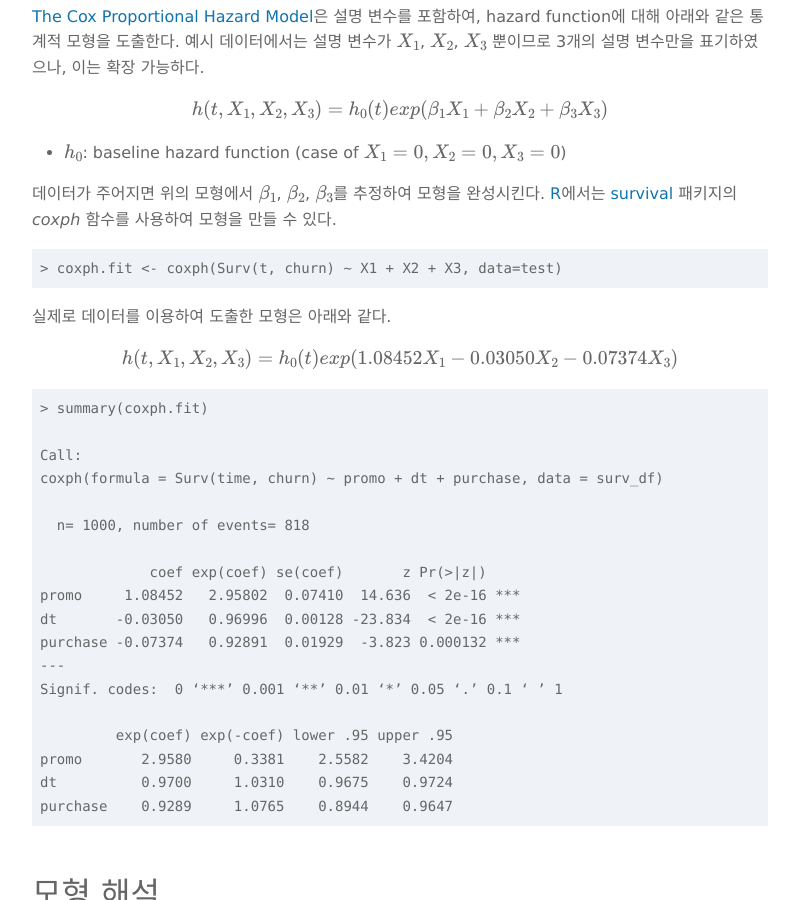
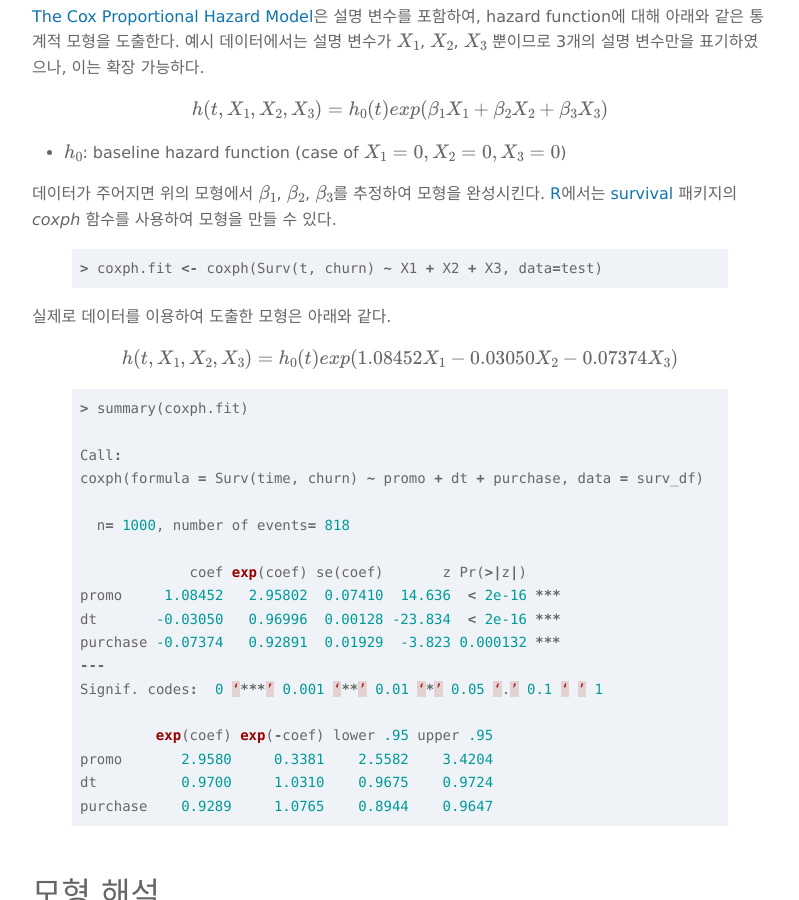
Before and after one commit to boxnwhiskr/boxnwhiskr.github.io, a Jekyll site: the page built from _posts/2015-04-24-drawing_survival_curves_with_predictors.markdown, in a window 1280 px wide and 900 px high, scrolled down 4063 px. Shown: the whole window, without its empty margins (240-1039 px from the left). Built offline with Jekyll 4.4.1, drawn with Linux system fonts in a browser that asks for light colours; nearby versions of some CDN libraries; some web fonts are replaced; formulas are drawn with MathJax 3; some of the changed text lies outside the part shown.

Commit message:
Highlight R code

```diff
--- a/_posts/2015-04-24-drawing_survival_curves_with_predictors.markdown
+++ b/_posts/2015-04-24-drawing_survival_curves_with_predictors.markdown
@@ -114,32 +114,34 @@ $$ h(t, X_1, X_2, X_3) = h_0(t)exp(\beta_1 X_1 + \beta_2 X_2 + \beta_3 X_3)$$
 데이터가 주어지면 위의 모형에서 $\beta_1$, $\beta_2$, $\beta_3$를 추정하여 모형을 완성시킨다.
 [R](http://www.r-project.org/)에서는 [survival](http://cran.r-project.org/web/packages/survival/index.html) 패키지의 _coxph_ 함수를 사용하여 모형을 만들 수 있다.
 
-    > coxph.fit <- coxph(Surv(t, churn) ~ X1 + X2 + X3, data=test)
+{% highlight r %}
+> coxph.fit <- coxph(Surv(t, churn) ~ X1 + X2 + X3, data=test)
+{% endhighlight %}
 
 실제로 데이터를 이용하여 도출한 모형은 아래와 같다.
 
 $$ h(t, X_1, X_2, X_3) = h_0(t)exp(1.08452 X_1 -0.03050 X_2 -0.07374 X_3)$$
 
-    > summary(coxph.fit)
+{% highlight r %}
+> summary(coxph.fit)
 
-    Call:
-    coxph(formula = Surv(time, churn) ~ promo + dt + purchase, data = surv_df)
+Call:
+coxph(formula = Surv(time, churn) ~ promo + dt + purchase, data = surv_df)
 
-      n= 1000, number of events= 818
+  n= 1000, number of events= 818
 
-                 coef exp(coef) se(coef)       z Pr(>|z|)
-    promo     1.08452   2.95802  0.07410  14.636  < 2e-16 ***
-    dt       -0.03050   0.96996  0.00128 -23.834  < 2e-16 ***
-    purchase -0.07374   0.92891  0.01929  -3.823 0.000132 ***
-    ---
-    Signif. codes:  0 ‘***’ 0.001 ‘**’ 0.01 ‘*’ 0.05 ‘.’ 0.1 ‘ ’ 1
+             coef exp(coef) se(coef)       z Pr(>|z|)
+promo     1.08452   2.95802  0.07410  14.636  < 2e-16 ***
+dt       -0.03050   0.96996  0.00128 -23.834  < 2e-16 ***
+purchase -0.07374   0.92891  0.01929  -3.823 0.000132 ***
+---
+Signif. codes:  0 ‘***’ 0.001 ‘**’ 0.01 ‘*’ 0.05 ‘.’ 0.1 ‘ ’ 1
 
-             exp(coef) exp(-coef) lower .95 upper .95
-    promo       2.9580     0.3381    2.5582    3.4204
-    dt          0.9700     1.0310    0.9675    0.9724
-    purchase    0.9289     1.0765    0.8944    0.9647
-
-
+         exp(coef) exp(-coef) lower .95 upper .95
+promo       2.9580     0.3381    2.5582    3.4204
+dt          0.9700     1.0310    0.9675    0.9724
+purchase    0.9289     1.0765    0.8944    0.9647
+{% endhighlight %}
 
 # 모형 해석
 
@@ -177,7 +179,9 @@ $h_0(t)$는 ratio를 계산하는 과정에서 소거되므로, $\beta$ 값을
 이렇게 얻은 모형으로 특정 설명 변수를 갖는 유저의 생존 곡선을 그릴 수 있다.
 만약, 광고를 통해서 유입되었고, 첫번째 날의 접속 시간이 100분이면서, 구매 횟수가 3회인 유저의 생존 곡선이 궁금하다면 위에서 도출한 모형으로 이를 쉽게 나타낼 수 있다.
 
-    > d.coxph <- survfit(coxph.fit, c(promo=1, dt=100, purchase=3)
+{% highlight r %}
+> d.coxph <- survfit(coxph.fit, c(promo=1, dt=100, purchase=3)
+{% endhighlight %}
 
 ![adjuted.survival.curve](/img/posts/2015-04-24-drawing_survival_curves_with_predictors/adjusted_survival_curve.png)
 
@@ -191,7 +195,9 @@ $h_0(t)$는 ratio를 계산하는 과정에서 소거되므로, $\beta$ 값을
 promo=1, dt=100, purchase=3 이라는 조건과는 다른 유저의 생존 곡선이 필요하다면, 모형을 이용해서 다시 계산한다.
 예를 들어, 기존과 같은 조건에서 dt=180인 유저의 생존 곡선은 아래와 같이 구할 수 있다.
 
-    > d.coxph <- survfit(coxph.fit, c(promo=1, dt=180, purchase=3)
+{% highlight r %}
+> d.coxph <- survfit(coxph.fit, c(promo=1, dt=180, purchase=3)
+{% endhighlight %}
 
 ![adjuted.survival.curve2](/img/posts/2015-04-24-drawing_survival_curves_with_predictors/adjusted_survival_curve2.png)
 
```
